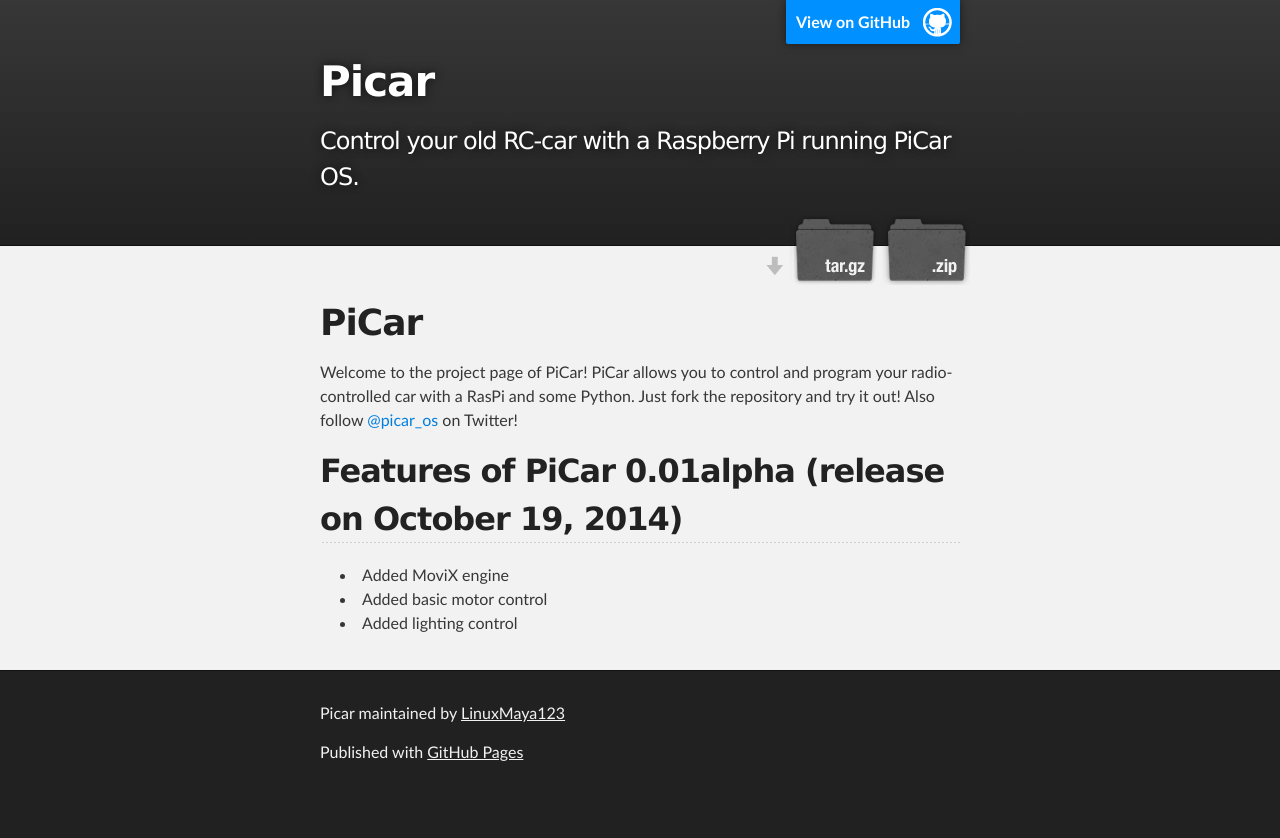
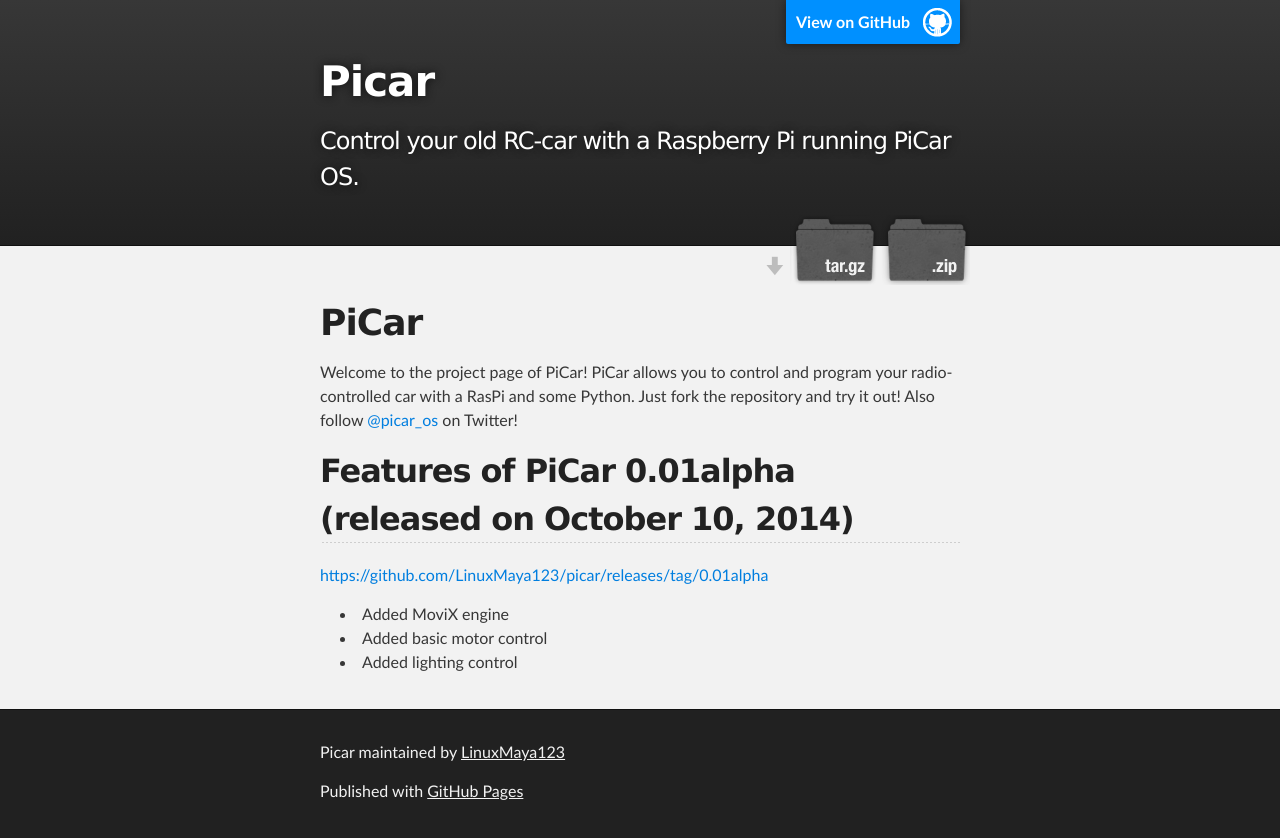
Before and after one commit to MasterFox/picar, a plain HTML site: page index.html in a window 1280 px wide. Before the commit the page ends 800 px from the top, so only its background shows below. Drawn offline with Linux system fonts and the light colour scheme.

```diff
--- a/index.html
+++ b/index.html
@@ -37,7 +37,9 @@
 <p>Welcome to the project page of PiCar! PiCar allows you to control and program your radio-controlled car with a RasPi and some Python. Just fork the repository and try it out! Also follow <a href="https://www.twitter.com/picar_os">@picar_os</a> on Twitter!</p>
 
 <h2>
-<a name="features-of-picar-001alpha-release-on-october-19-2014" class="anchor" href="#features-of-picar-001alpha-release-on-october-19-2014"><span class="octicon octicon-link"></span></a>Features of PiCar 0.01alpha (release on October 19, 2014)</h2>
+<a name="features-of-picar-001alpha-released-on-october-10-2014" class="anchor" href="#features-of-picar-001alpha-released-on-october-10-2014"><span class="octicon octicon-link"></span></a>Features of PiCar 0.01alpha (released on October 10, 2014)</h2>
+
+<p><a href="https://github.com/LinuxMaya123/picar/releases/tag/0.01alpha">https://github.com/LinuxMaya123/picar/releases/tag/0.01alpha</a></p>
 
 <ul>
 <li>Added MoviX engine</li>
--- a/params.json
+++ b/params.json
@@ -1 +1 @@
-{"name":"Picar","tagline":"Control your old RC-car with a Raspberry Pi running PiCar OS.","body":"# PiCar\r\n\r\nWelcome to the project page of PiCar! PiCar allows you to control and program your radio-controlled car with a RasPi and some Python. Just fork the repository and try it out! Also follow [@picar_os](https://www.twitter.com/picar_os) on Twitter!\r\n\r\n## Features of PiCar 0.01alpha (release on October 19, 2014)\r\n\r\n+ Added MoviX engine\r\n+ Added basic motor control\r\n+ Added lighting control","google":"UA-55595277-1","note":"Don't delete this file! It's used internally to help with page regeneration."}
+{"name":"Picar","tagline":"Control your old RC-car with a Raspberry Pi running PiCar OS.","body":"# PiCar\r\n\r\nWelcome to the project page of PiCar! PiCar allows you to control and program your radio-controlled car with a RasPi and some Python. Just fork the repository and try it out! Also follow [@picar_os](https://www.twitter.com/picar_os) on Twitter!\r\n\r\n## Features of PiCar 0.01alpha (released on October 10, 2014)\r\nhttps://github.com/LinuxMaya123/picar/releases/tag/0.01alpha\r\n\r\n+ Added MoviX engine\r\n+ Added basic motor control\r\n+ Added lighting control","google":"UA-55595277-1","note":"Don't delete this file! It's used internally to help with page regeneration."}
```
